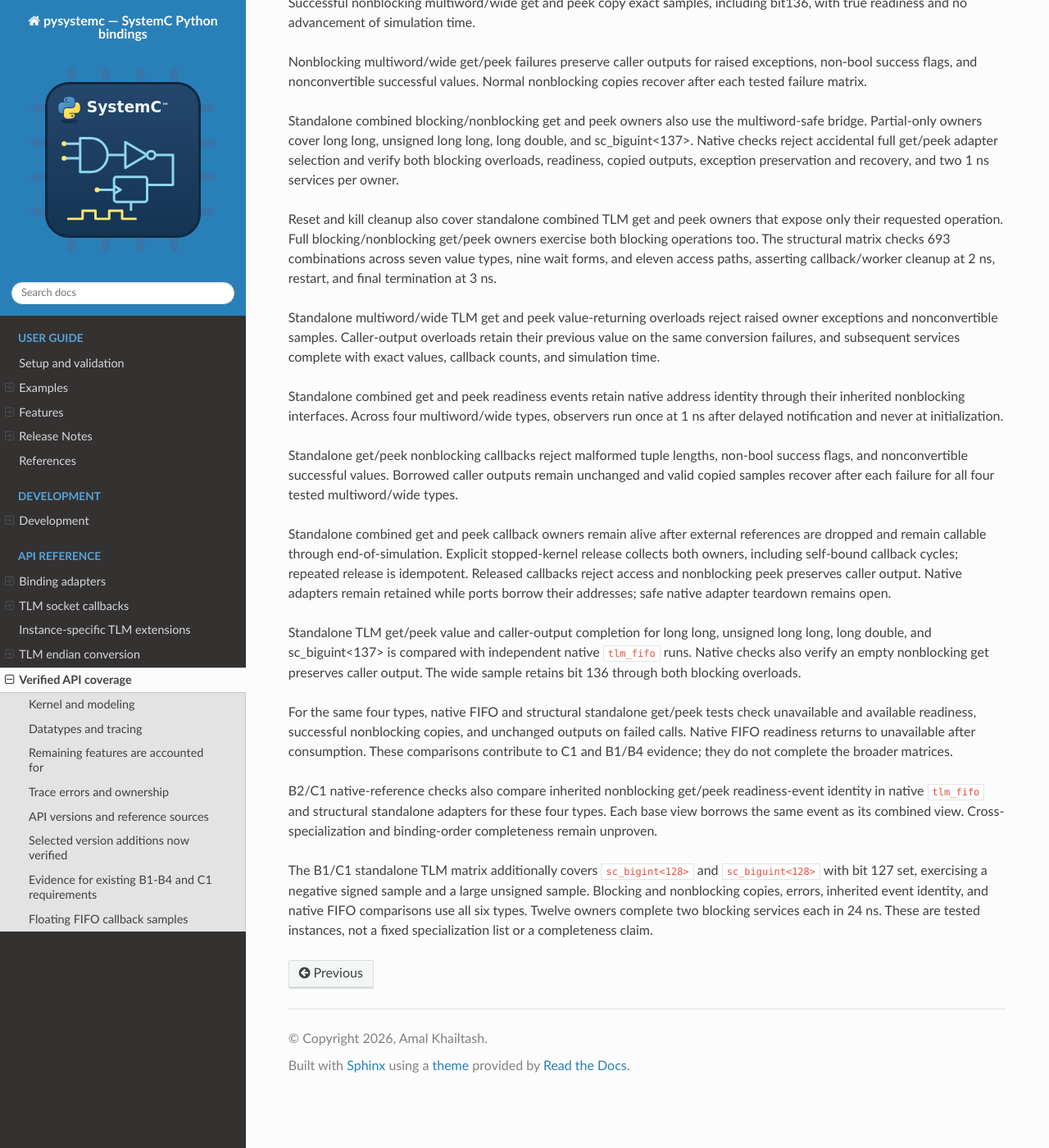
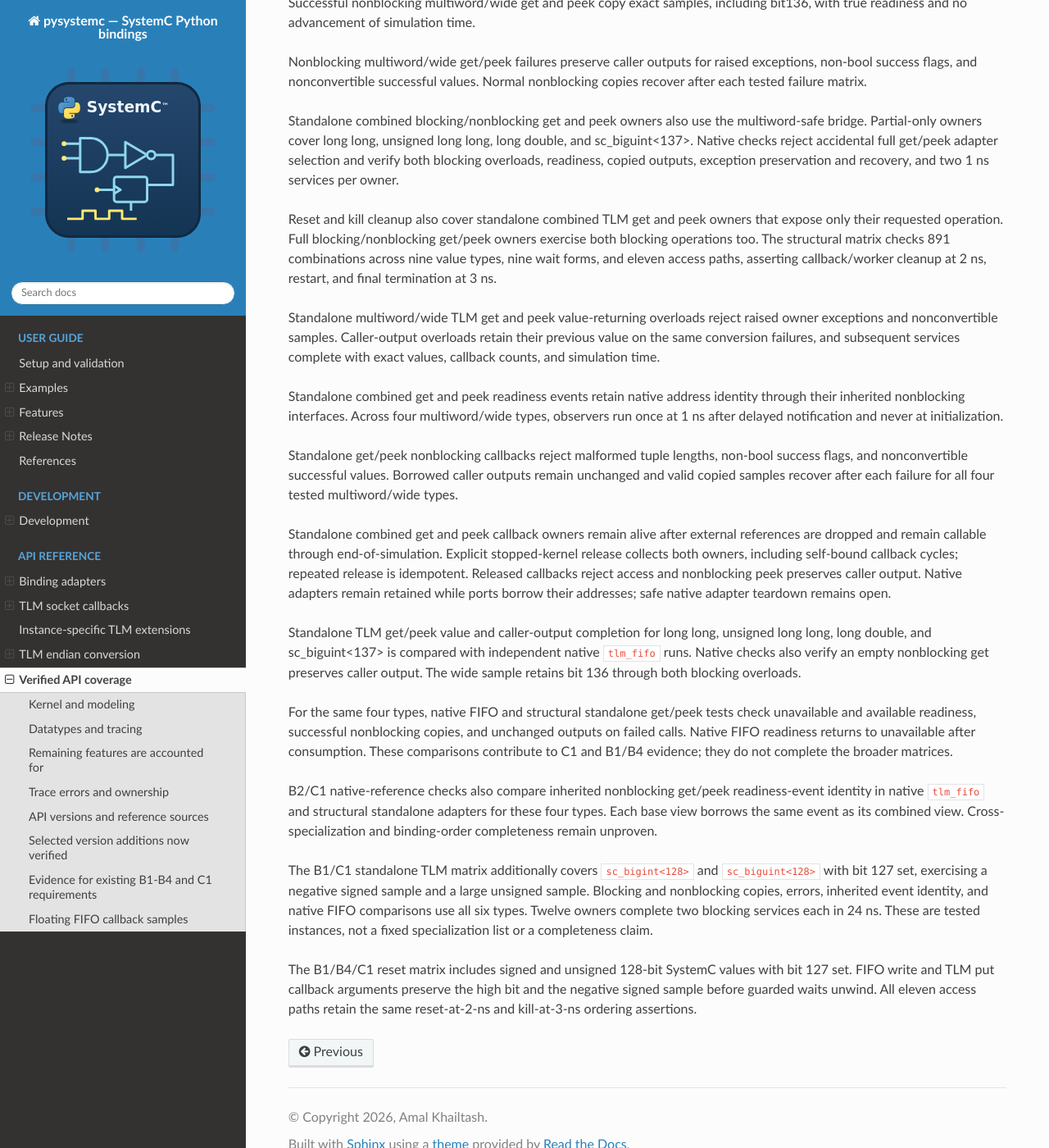
Before and after one commit to amal-khailtash/pysystemc, a Sphinx documentation site: the page built from docs/api/coverage.rst, in a window 1280 px wide and 1400 px high, scrolled down 3290 px. Shown: the whole window at 82% size. Built offline with Sphinx 7.4.7 and the Read the Docs theme 3.1.0, drawn with Linux system fonts in a browser that asks for light colours.

Commit message:
test: cover signed wide interface reset lifecycle

```diff
--- a/docs/api/coverage.rst
+++ b/docs/api/coverage.rst
@@ -218,7 +218,7 @@ exception preservation and recovery, and two 1 ns services per owner.
 
 Reset and kill cleanup also cover standalone combined TLM get and peek owners
 that expose only their requested operation. Full blocking/nonblocking get/peek owners exercise both blocking operations too.
-The structural matrix checks 693 combinations across seven value types, nine
+The structural matrix checks 891 combinations across nine value types, nine
 wait forms, and eleven access paths,
 asserting callback/worker cleanup at 2 ns, restart, and final termination at 3 ns.
 
@@ -265,3 +265,8 @@ a large unsigned sample. Blocking and nonblocking copies, errors, inherited
 event identity, and native FIFO comparisons use all six types. Twelve owners
 complete two blocking services each in 24 ns. These are tested instances, not
 a fixed specialization list or a completeness claim.
+
+The B1/B4/C1 reset matrix includes signed and unsigned 128-bit SystemC values
+with bit 127 set. FIFO write and TLM put callback arguments preserve the high
+bit and the negative signed sample before guarded waits unwind. All eleven
+access paths retain the same reset-at-2-ns and kill-at-3-ns ordering assertions.
--- a/docs/intro/features.rst
+++ b/docs/intro/features.rst
@@ -122,7 +122,7 @@ B. Custom interfaces and channels — partially implemented
 
 Recent validation contributes to B1-B4; it does not add or complete requirements.
 See :doc:`../api/coverage` for the tested matrices and their remaining limits.
-The reset/kill matrix currently checks 693 combinations across seven types,
+The reset/kill matrix currently checks 891 combinations across nine types,
 nine wait forms, and eleven access paths. Selected inherited TLM readiness-event
 identity is independently compared with native FIFO specializations.
 
```
Also changed, not shown: CHANGELOG.md (+1 -0 lines), 1 other file.
